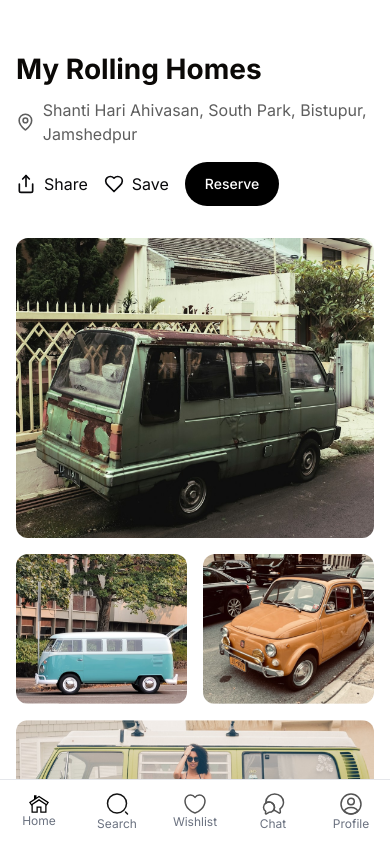
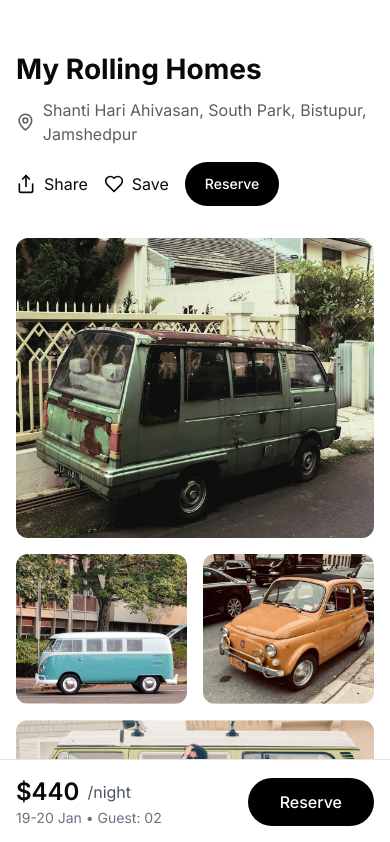
Before and after one commit to travelhomes/travelhomes-frontend, a Next.js app: page /product in a window 390 px wide. Shown: the top 842 px of the page. Built offline with nearby package versions, Linux system fonts and the light colour scheme.

Commit message:
responsiveness price section

```diff
--- a/components/landingPage/MobileNav.tsx
+++ b/components/landingPage/MobileNav.tsx
@@ -15,8 +15,13 @@ const navItems = [
 export default function MobileNav() {
   const pathname = usePathname();
 
+  // Hide on product page
+  if (pathname.startsWith('/product')) {
+    return null;
+  }
+
   return (
-    <nav className="md:hidden fixed bottom-0 left-0 right-0 bg-white border-t border-gray-200 z-50">
+    <div className="fixed bottom-0 left-0 right-0 bg-white border-t lg:hidden z-50">
       <div className="flex items-center justify-around h-16">
         {navItems.map((item) => {
           const isActive = pathname === item.href;
@@ -41,6 +46,6 @@ export default function MobileNav() {
           );
         })}
       </div>
-    </nav>
+    </div>
   );
 }
--- a/components/products/StickyPrice.tsx
+++ b/components/products/StickyPrice.tsx
@@ -15,19 +15,17 @@ export function StickyPrice() {
     return () => window.removeEventListener('scroll', handleScroll);
   }, []);
 
-  if (!isVisible) return null;
-
   return (
-    <div className="fixed bottom-0 left-0 right-0 bg-white border-t shadow-lg p-4 md:hidden">
+    <div className="fixed bottom-0 left-0 right-0 bg-white border-t shadow-lg p-4 lg:hidden">
       <div className="container mx-auto flex items-center justify-between">
         <div>
-          <div className="flex items-baseline gap-2">
-            <span className="line-through text-gray-400">$500</span>
-            <span className="text-xl font-semibold">$440</span>
-            <span className="text-gray-600">night</span>
+          <div className="flex items-center gap-2">
+            <span className="text-2xl font-semibold">$440</span>
+            <span className="text-gray-600">/night</span>
           </div>
+          <div className="text-sm text-gray-500">19-20 Jan • Guest: 02</div>
         </div>
-        <button className="bg-black text-white rounded-full px-6 py-3 text-base font-medium">
+        <button className="bg-black text-white rounded-full px-8 py-3 text-base font-medium">
           Reserve
         </button>
       </div>
```
